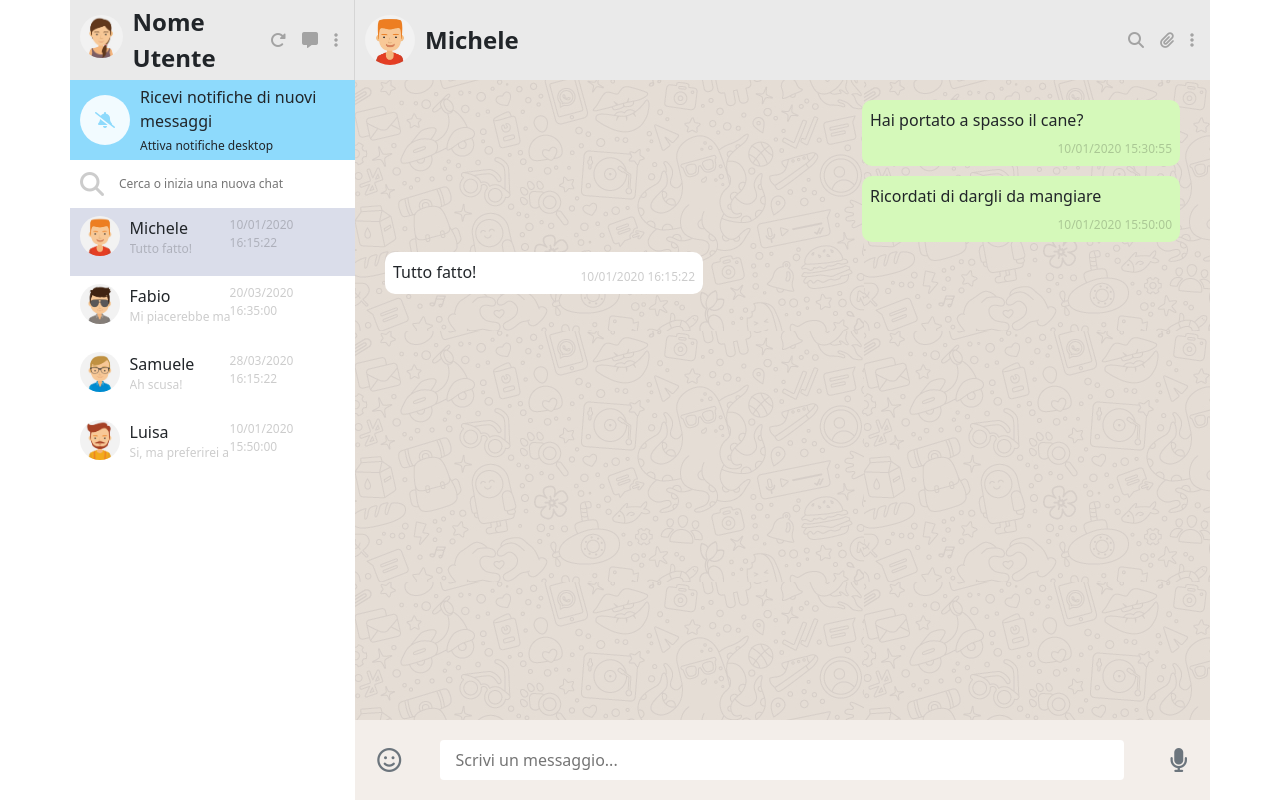
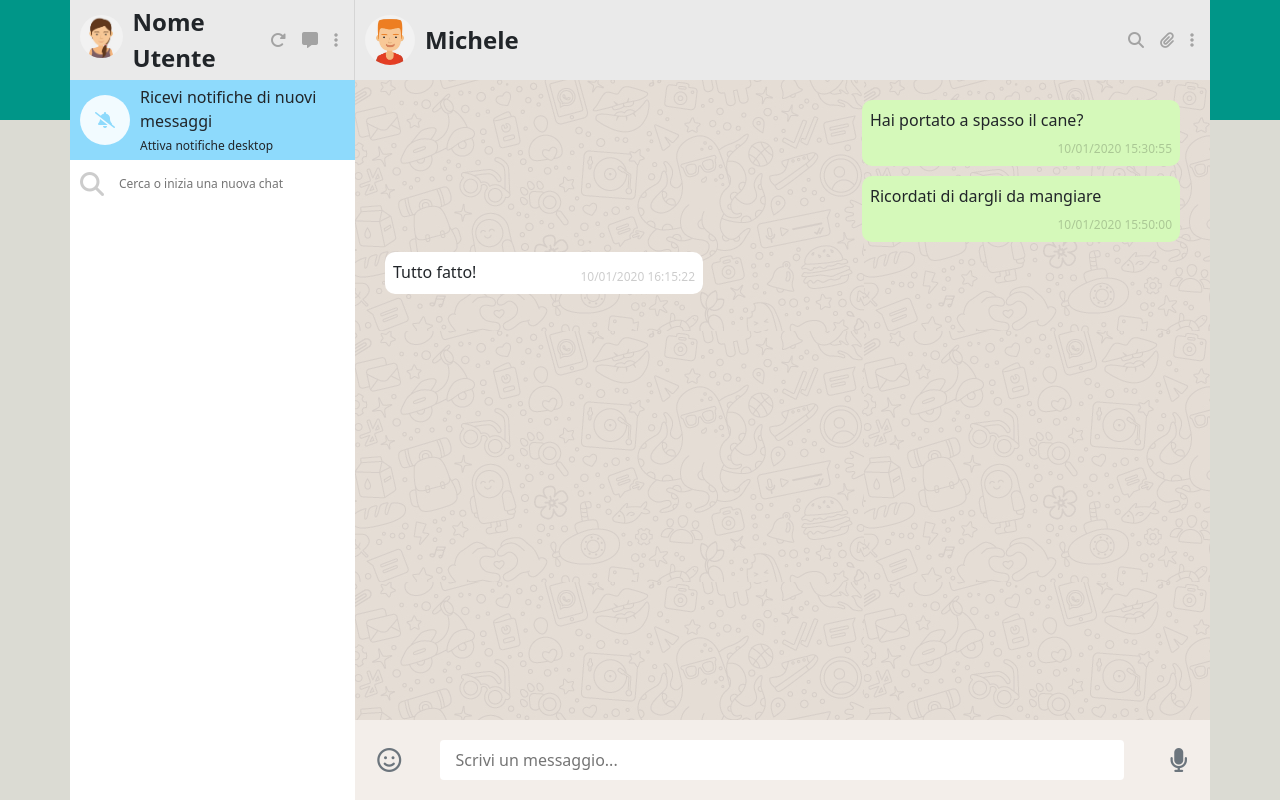
Before and after one commit to GianmarcoPerini/vue-boolzapp, a plain HTML site: page index.html in a window 1280 px wide. Drawn offline with nearby package versions, Linux system fonts and the light colour scheme.

Commit message:
filter_1

```diff
--- a/index.html
+++ b/index.html
@@ -13,6 +13,10 @@
 <body class="overflow-hidden">
 
     <div id="root">
+        <div class="background">
+            <div class="first-color"></div>
+            <div class="second-color"></div>
+        </div>
         <div class="container">
             <div class="row vh-100">
                 <div class="user col-3 p-0">
@@ -33,22 +37,21 @@
                     <div class="search col-12 mt-2">
                         <div class="search-input d-flex align-items-center">
                             <i class="fas fa-search pe-2 fs-4"></i>
-                            <input class="rounded-3 border-0" type="text" placeholder="Cerca o inizia una nuova chat">
+                            <input class="rounded-3 border-0" type="text" placeholder="Cerca o inizia una nuova chat" v-model="toFilter">
                         </div>
                     </div>
                     <div class="chat">
-                        <div class="user-id d-flex pt-2 pb-2" v-for="(contact, index) in contacts" :class=" (count == index) ? 'active' : '' ">
+                        <div class="user-id d-flex pt-2 pb-2" v-for="(contact, index) in filter(toFilter)" :class=" (count == index) ? 'active' : '' ">
                             <div class="user-img">
                                 <img class="w-100 rounded-circle" :src=" 'img/avatar' + contact.avatar + '.jpg' ">
                             </div>
                             <div @click="goTo(index)" class="w-100 txt-chat d-flex justify-content-between">
                                 <div class="m1">
-                                    <p class="m-0">{{contact.name}}</p>
+                                    <p class="m-0">{{contact}}</p>
                                     <p class="over-txt transparency-txt m-0">{{contact.messages[contact.messages.length - 1].text}}</p></div>
                                 <div class="m2">
                                     <p class="transparency-txt pe-3">{{contact.messages[contact.messages.length - 1].date}}</p>
                                 </div>
-
                             </div>
                         </div>
                     </div>
@@ -70,7 +73,6 @@
                             </div>
 
                         </div>
-
                     </div>
                     <div class="chat-string d-flex justify-content-evenly align-items-center">
                         <i class="far fa-smile fs-4  text-muted"></i>
@@ -83,6 +85,10 @@
     </div>
 
 
+
+
+
+
     <script src="main.js"></script>
 </body>
 </html>
--- a/main.js
+++ b/main.js
@@ -89,7 +89,8 @@ var app = new Vue({
         ],
         msg: '',
         count: 0,
-        searched: ''
+        toFilter: ''
+
     },
     methods:{
         goTo: function(index){
@@ -117,6 +118,13 @@ var app = new Vue({
             }
         },
 
-
+        filter: function(){
+            this.contacts.forEach((el) => {
+                if(el.name.toLowerCase().includes(this.toFilter.toLowerCase()) == true){
+                    console.log(el.name);
+                    return el.name
+                }
+            })
+        }
     },
 })
--- a/style.css
+++ b/style.css
@@ -1,3 +1,23 @@
+.background{
+    width: 100%;
+    height: 100vh;
+    position: fixed;
+    z-index: -1;
+}
+
+.first-color{
+    height: 15%;
+    background-color: #009688
+}
+
+.second-color{
+    height: 85%;
+    background-color: #dbdbd3
+}
+
+
+
+
 .user{
     height: 100%;
     background-color: #ffffff
```
